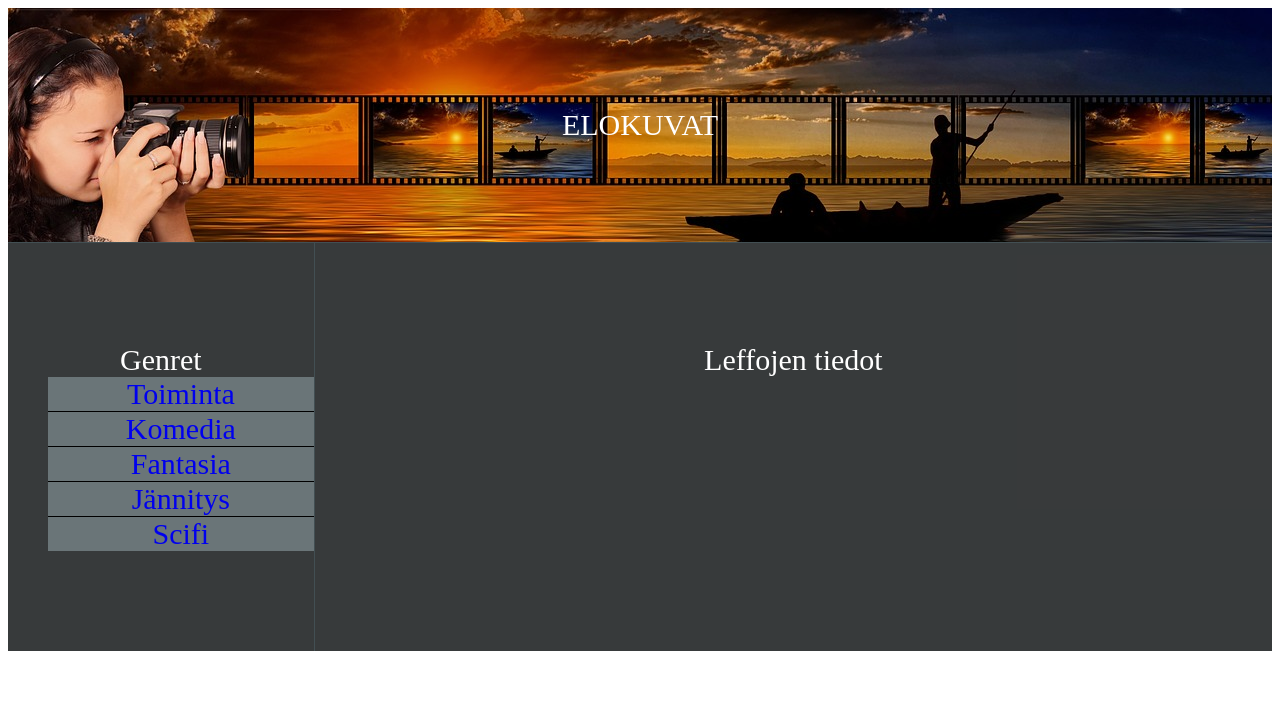
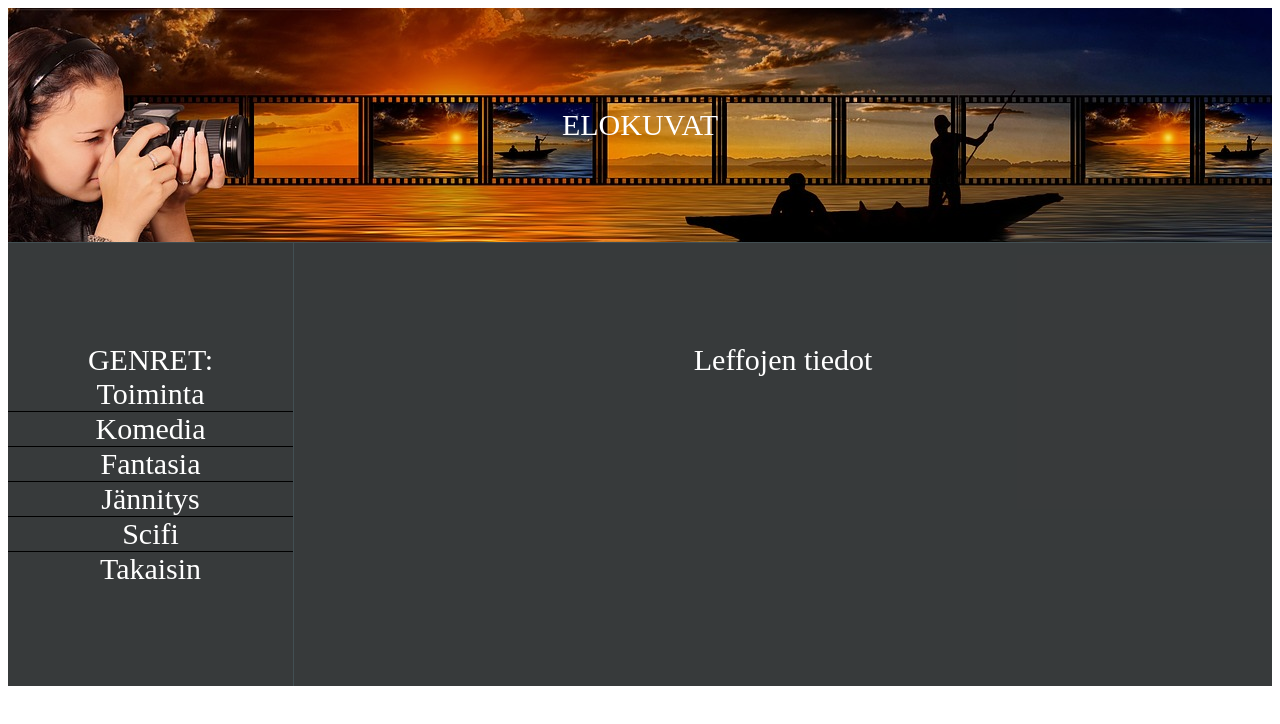
Before and after one commit to TommiSavolainen/TommiSavolainen.github.io, a plain HTML site: page elokuvat.html in a window 1280 px wide. Drawn offline with Linux system fonts and the light colour scheme.

Commit message:
Päivitys

```diff
--- a/elokuvat.html
+++ b/elokuvat.html
@@ -11,7 +11,6 @@
         .item1 { grid-area: header; background-image: url('./Kuvat/photographer-ga5757513b_1280.jpg');}
         .item2 { grid-area: menu; }
         .item3 { grid-area: main; }
-
 
         .grid-container {
           display: grid;
@@ -34,7 +33,7 @@
         ul {
   list-style-type: none;
   margin: 0;
-  padding: 200;
+  padding: 0;
 }
 li {
   text-align: center;
@@ -53,17 +52,28 @@ li a:hover {
   background-color: #555;
   color: white;
 }
+a:link {
+  color: rgb(255, 255, 255);
+  background-color: transparent;
+  text-decoration: none;
+}
+a:visited {
+  color: rgb(255, 255, 255);
+  background-color: transparent;
+  text-decoration: none;
+}
         </style>
 
     <div class="grid-container">
       <div class="item1" >ELOKUVAT</div>
-      <div class="item2">Genret
+      <div class="item2">GENRET:
           <ul>
               <li><a href="#">Toiminta</a></li>
               <li><a href="#">Komedia</a></li>
               <li><a href="#">Fantasia</a></li>
               <li><a href="#">Jännitys</a></li>
               <li><a href="#">Scifi</a></li>
+              <li><a href="./index.html">Takaisin</a></li>
           </ul>
       </div>
       <div class="item3">Leffojen tiedot</div>
```
